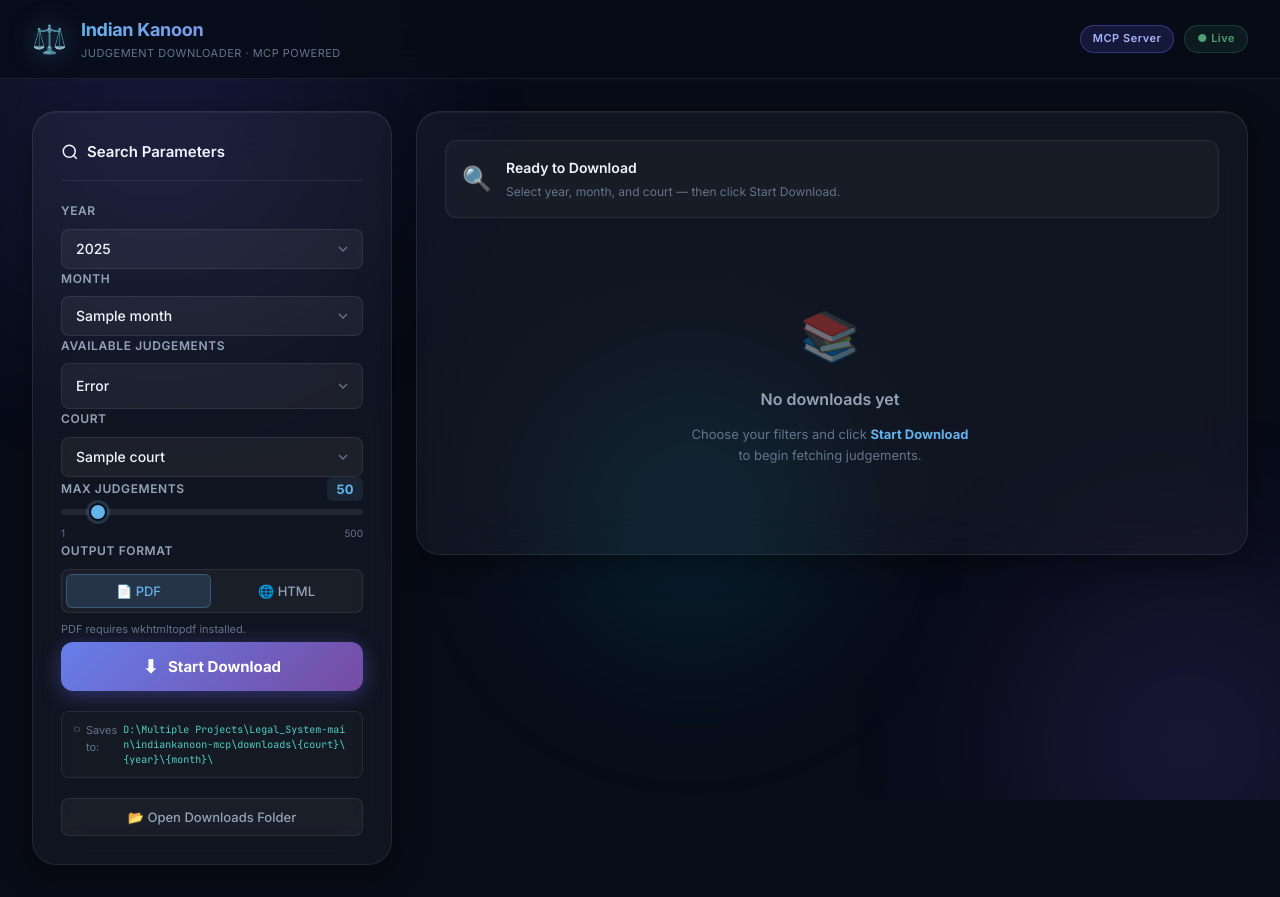
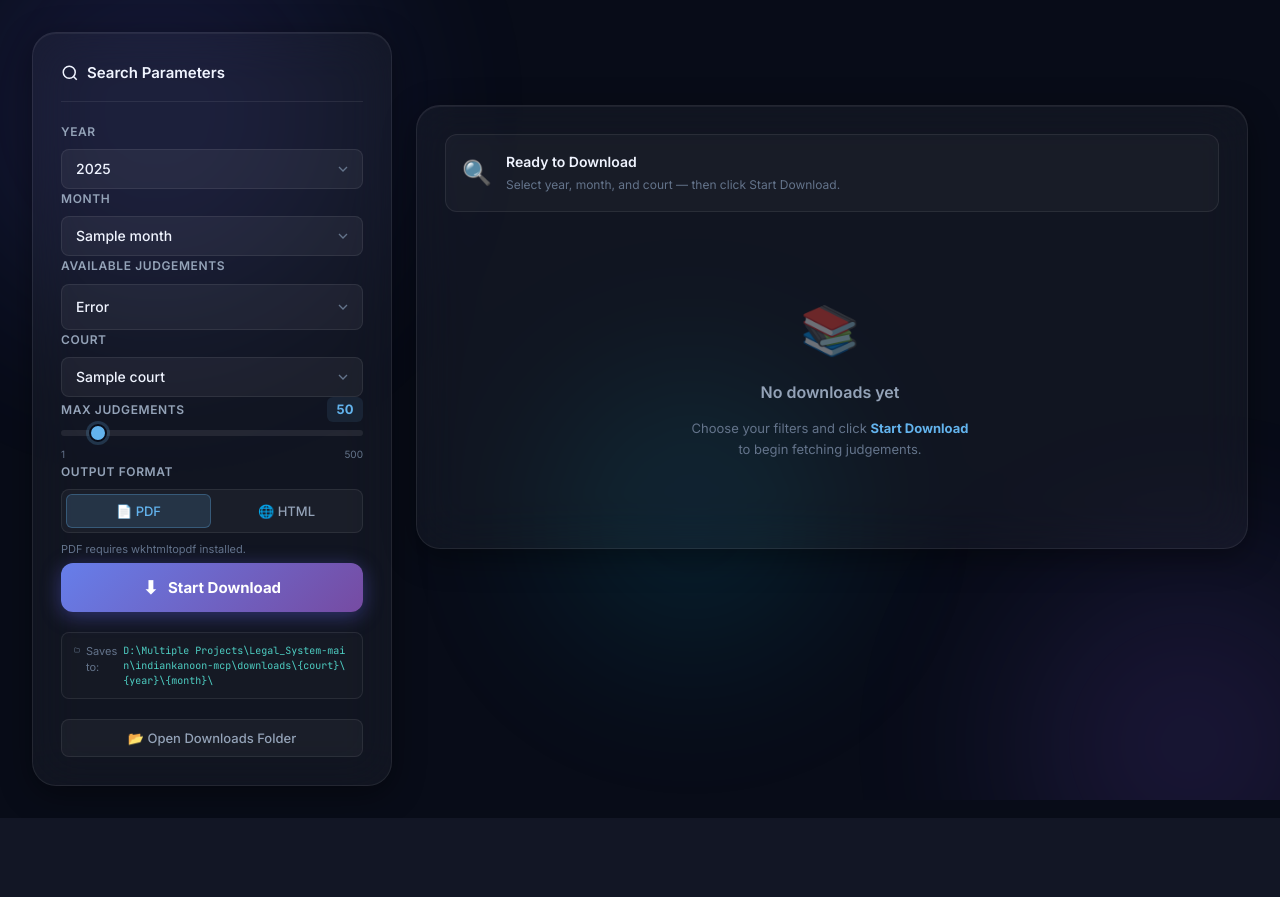
Before and after one commit to Aftab-81/Indian-kanoon-legal-system, a Flask app: template indiankanoon-mcp/ui/templates/index.html in a window 1280 px wide. After the commit the page ends 818 px from the top, so only its background shows below. Run offline with Flask 3, Linux system fonts and the light colour scheme; the template is opened without the code that fills it: most values are stand-ins (such as "Sample title", 1, 10 or a date in 2020).

Commit message:
Removed header from Document retrieval module

```diff
--- a/indiankanoon-mcp/ui/templates/index.html
+++ b/indiankanoon-mcp/ui/templates/index.html
@@ -23,22 +23,7 @@
     <div class="orb orb-3"></div>
   </div>
 
-  <!-- ───── HEADER ───── -->
-  <header class="site-header">
-    <div class="header-inner">
-      <div class="logo-group">
-        <div class="logo-icon" aria-hidden="true">⚖️</div>
-        <div class="logo-text">
-          <span class="logo-title">Indian Kanoon</span>
-          <span class="logo-sub">Judgement Downloader · MCP Powered</span>
-        </div>
-      </div>
-      <div class="header-badges">
-        <span class="badge badge-mcp">MCP Server</span>
-        <span class="badge badge-live" id="server-status">● Live</span>
-      </div>
-    </div>
-  </header>
+
 
   <!-- ───── MAIN LAYOUT ───── -->
   <main class="app-layout">
```
Also changed, not shown: front-end/src/pages/DocumentRetrievalPage.jsx (+24 -1 lines).
